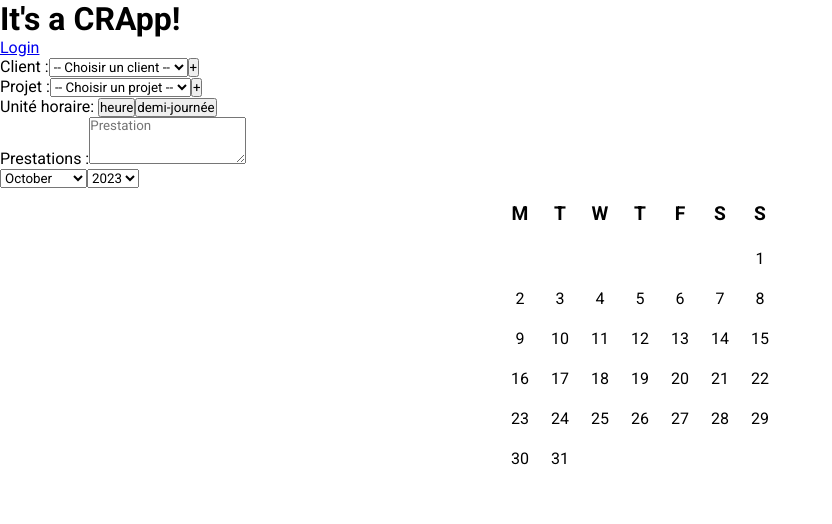
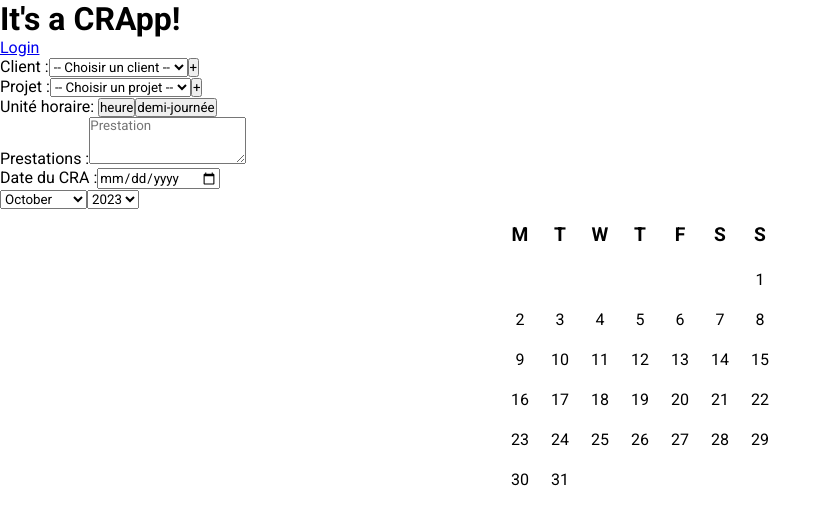
Before and after one commit to kevinhouguet/crapp, a React (Vite) app in the folder front/: page / in a window 1280 px wide. Shown: the top 524 px of the page, without its empty margins (0-832 px from the left). Built offline with nearby package versions, Linux system fonts and the light colour scheme.

Commit message:
:sparkles: feat(report-form): add date picker

```diff
--- /dev/null
+++ b/front/src/components/reportForm/datePicker/datePicket.container.tsx
@@ -0,0 +1,12 @@
+import React from "react";
+
+export default class DatePickerLayoutContainer extends React.Component <Record<never, string>>{
+  render(): React.ReactNode {
+    return (
+      <>
+        <label htmlFor="date">Date du CRA :</label>
+        <input type="date" className="form-control" id="date" placeholder="Date" />
+      </>
+    );
+  }
+}
--- a/front/src/components/reportForm/reportForm.container.tsx
+++ b/front/src/components/reportForm/reportForm.container.tsx
@@ -5,6 +5,7 @@ import ClientLayoutContainer from "./client/client.container";
 import ProjectLayoutContainer from "./project/project.container";
 import UnitLayoutContainer from "./unit/unit.container";
 import PrestationLayoutContainer from "./prestation/prestation.container";
+import DatePickerLayoutContainer from "./datePicker/datePicket.container";
 
 interface IReportFormContainerState {
   clients: ClientModel[];
@@ -21,6 +22,7 @@ export default class ReportFormContainer extends React.Component <Record<never,
         <ProjectLayoutContainer />
         <UnitLayoutContainer />
         <PrestationLayoutContainer />
+        <DatePickerLayoutContainer />
       </div>
     );
   }
```
